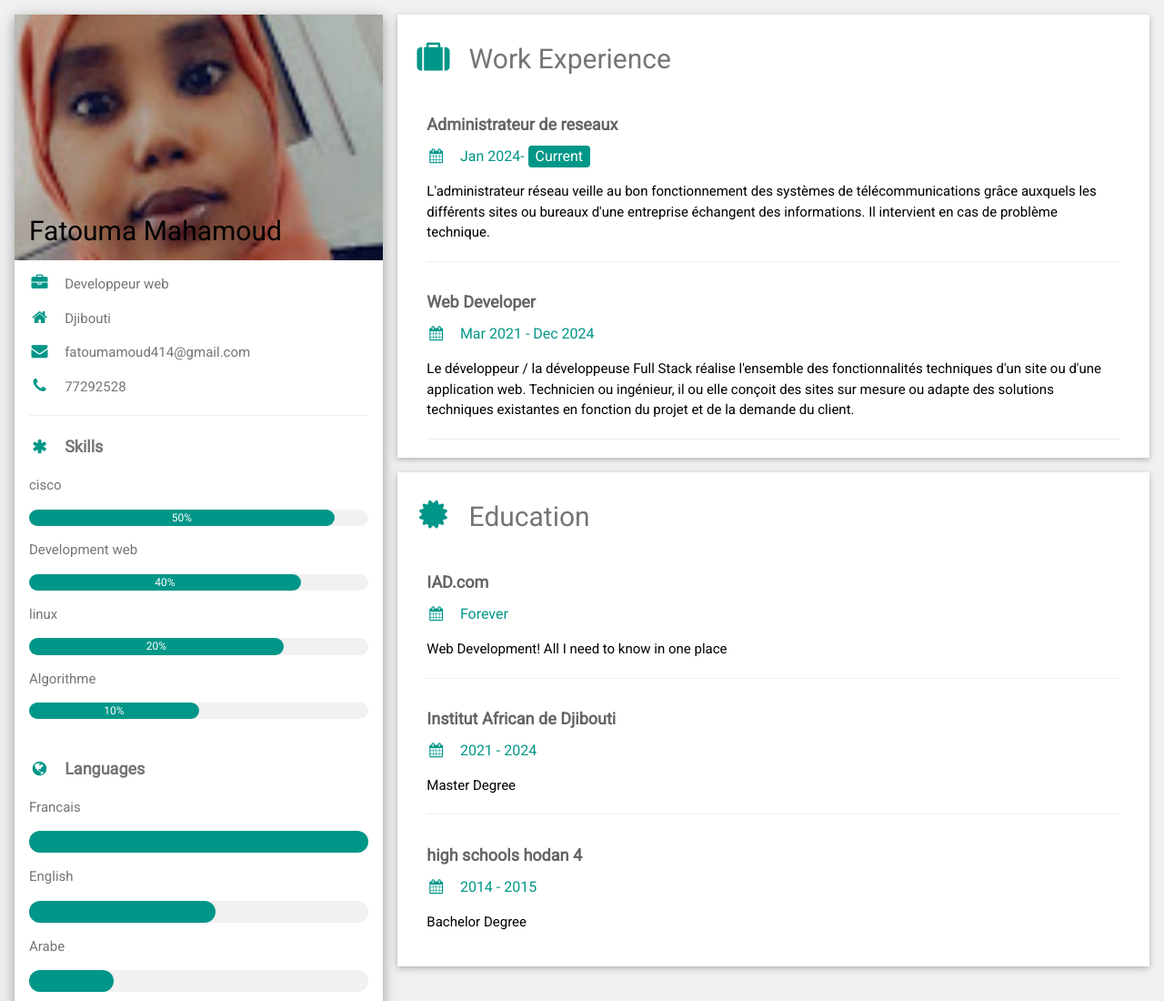
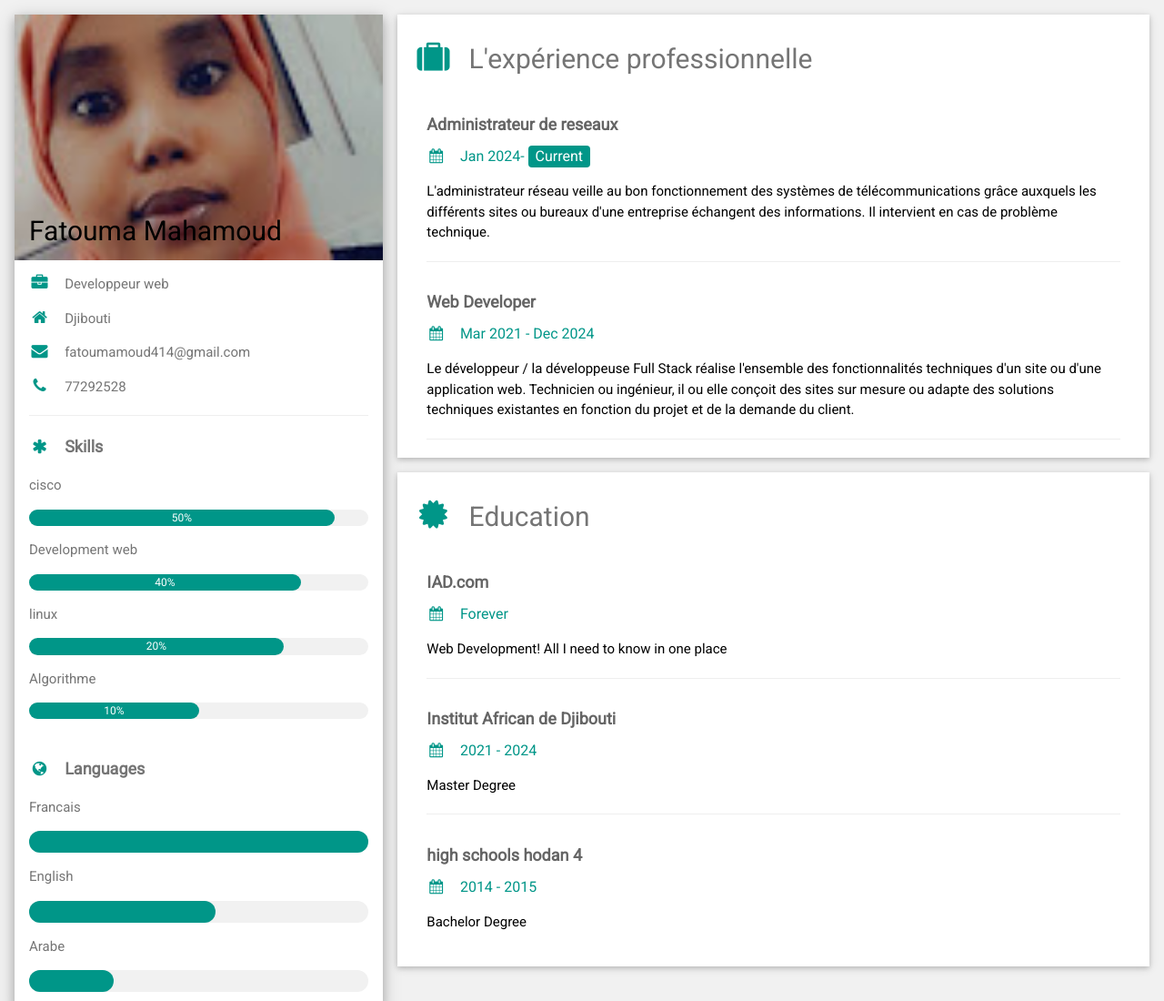
Before and after one commit to FatoumaMahamoud/fatoumamahamoud, a website: page index.html in a window 1280 px wide. Shown: the top 1100 px of the page at 91% size. Drawn offline with nearby package versions, Linux system fonts and the light colour scheme.

Commit message:
traduction du titre en francais

```diff
--- a/index.html
+++ b/index.html
@@ -79,7 +79,7 @@
     <div class="w3-twothird">
 
       <div class="w3-container w3-card w3-white w3-margin-bottom">
-        <h2 class="w3-text-grey w3-padding-16"><i class="fa fa-suitcase fa-fw w3-margin-right w3-xxlarge w3-text-teal"></i>Work Experience</h2>
+        <h2 class="w3-text-grey w3-padding-16"><i class="fa fa-suitcase fa-fw w3-margin-right w3-xxlarge w3-text-teal"></i>L'expérience professionnelle</h2>
         <div class="w3-container">
           <h5 class="w3-opacity"><b>Administrateur de reseaux</b></h5>
           <h6 class="w3-text-teal"><i class="fa fa-calendar fa-fw w3-margin-right"></i>Jan 2024- <span class="w3-tag w3-teal w3-round">Current</span></h6>
```
